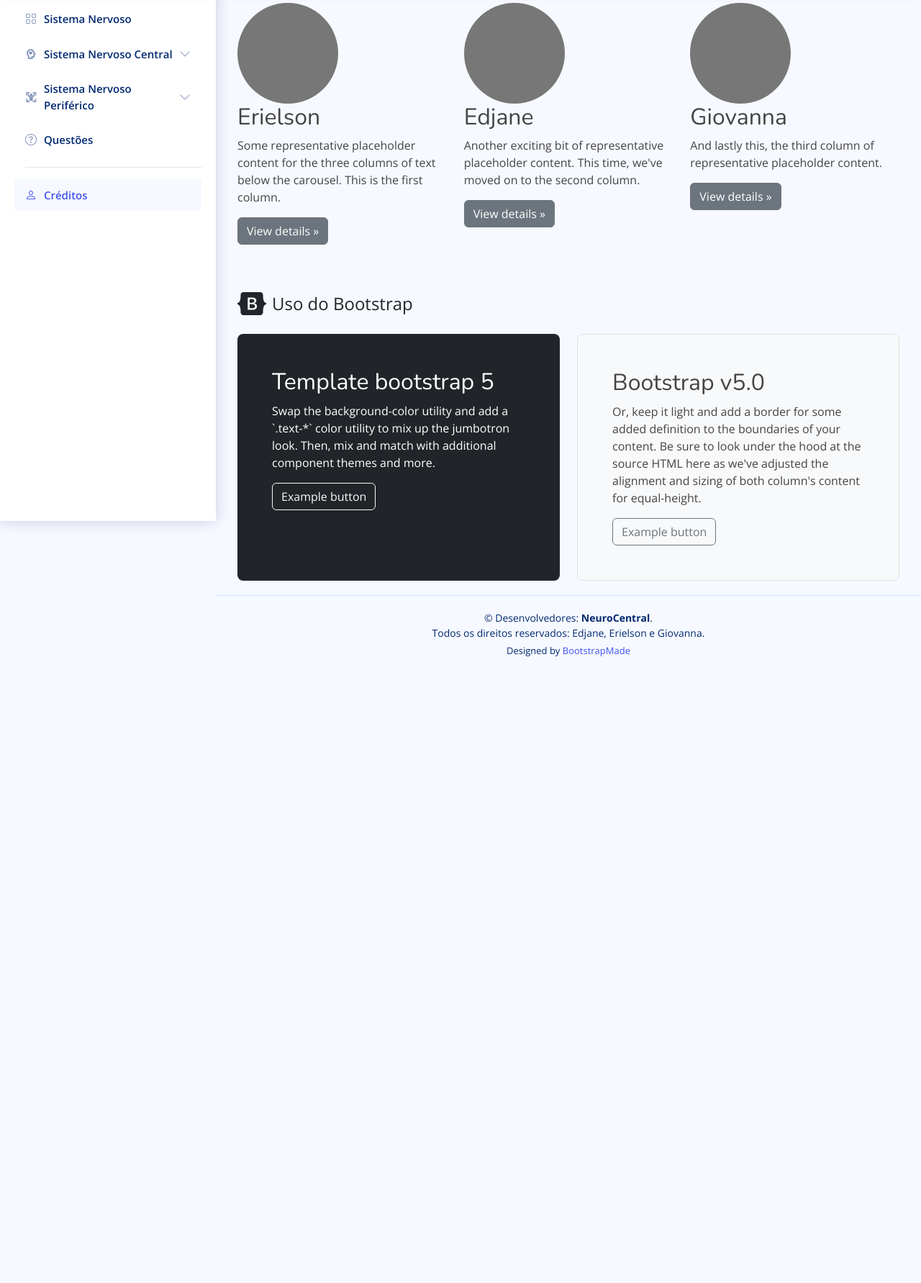
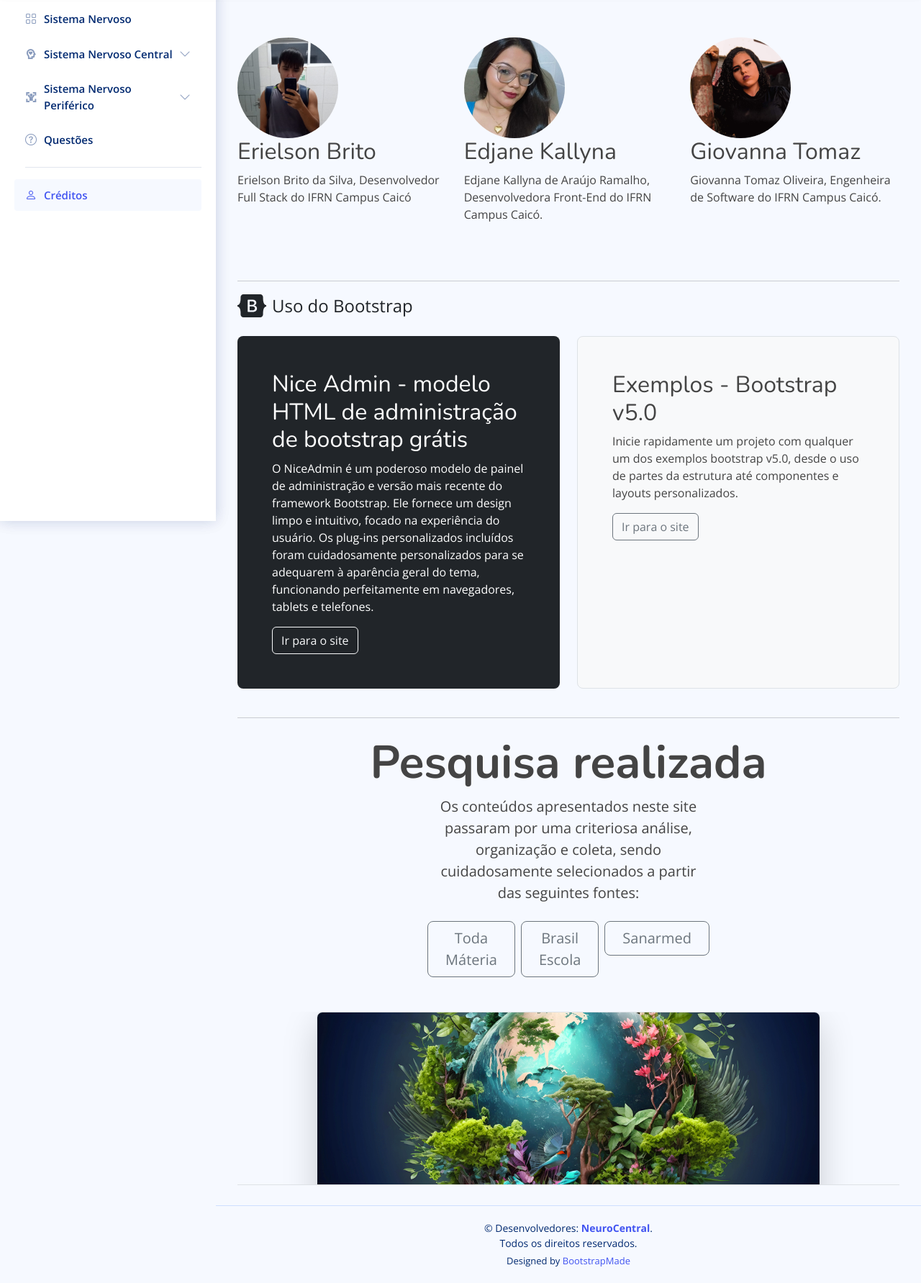
Before and after one commit to Eri-Silva/Etapa-02, a plain HTML site: page Implementação/creditos.html in a window 1280 px wide. Shown: the part 76-1859 px from the top of the page at 72% size. Before the commit the page ends 1010 px from the top, so only its background shows below. Drawn offline with nearby package versions, Linux system fonts and the light colour scheme.

Commit message:
Página de créditos end. Ícones end.

```diff
--- a/Implementação/creditos.html
+++ b/Implementação/creditos.html
@@ -61,7 +61,7 @@
 
       <li class="nav-item">
         <a class="nav-link collapsed" href="index.html">
-          <i class="bi bi-grid"></i>
+            <i class="bi bi-lightbulb"></i>
           <span>Sistema Nervoso</span>
         </a>
       </li><!-- End Dashboard Nav -->
@@ -281,7 +281,7 @@
       <li class="nav-heading"><hr></li>
 
       <li class="nav-item">
-        <a class="nav-link " href="questoes.html">
+        <a class="nav-link " href="creditos.html">
             <i class="bi bi-person"></i>
           <span>Créditos</span>
         </a>
@@ -336,34 +336,32 @@
   </aside>
 
   <main id="main" class="main">
+<br><br>
+    <div class="row">
 
-    <div class="row">
       <div class="col-lg-4">
-        <svg class="bd-placeholder-img rounded-circle" width="140" height="140" xmlns="http://www.w3.org/2000/svg" role="img" aria-label="Placeholder: 140x140" preserveAspectRatio="xMidYMid slice" focusable="false"><title>Placeholder</title><rect width="100%" height="100%" fill="#777"></rect><text x="50%" y="50%" fill="#777" dy=".3em">140x140</text></svg>
-
-        <h2>Erielson</h2>
-        <p>Some representative placeholder content for the three columns of text below the carousel. This is the first column.</p>
-        <p><a class="btn btn-secondary" href="#">View details »</a></p>
+        <img src="assets/img/eri.jpeg" alt="" class="bd-placeholder-img rounded-circle" width="140" height="140" role="img" aria-label="Placeholder: 140x140" preserveAspectRatio="xMidYMid slice" focusable="false">
+        <h2>Erielson Brito</h2>
+        <p>Erielson Brito da Silva, Desenvolvedor Full Stack do IFRN Campus Caicó</p>
       </div><!-- /.col-lg-4 -->
       <div class="col-lg-4">
-        <svg class="bd-placeholder-img rounded-circle" width="140" height="140" xmlns="http://www.w3.org/2000/svg" role="img" aria-label="Placeholder: 140x140" preserveAspectRatio="xMidYMid slice" focusable="false"><title>Placeholder</title><rect width="100%" height="100%" fill="#777"></rect><text x="50%" y="50%" fill="#777" dy=".3em">140x140</text></svg>
+        <img src="assets/img/edjane.jpeg" alt="" class="bd-placeholder-img rounded-circle" width="140" height="140" role="img" aria-label="Placeholder: 140x140" preserveAspectRatio="xMidYMid slice" focusable="false">
+        <!-- <svg class="bd-placeholder-img rounded-circle" width="140" height="140" xmlns="http://www.w3.org/2000/svg" role="img" aria-label="Placeholder: 140x140" preserveAspectRatio="xMidYMid slice" focusable="false"><title>Placeholder</title><rect width="100%" height="100%" fill="#777"></rect><text x="50%" y="50%" fill="#777" dy=".3em">140x140</text></svg> -->
 
-        <h2>Edjane</h2>
-        <p>Another exciting bit of representative placeholder content. This time, we've moved on to the second column.</p>
-        <p><a class="btn btn-secondary" href="#">View details »</a></p>
+        <h2>Edjane Kallyna</h2>
+        <p>Edjane Kallyna de Araújo Ramalho, Desenvolvedora Front-End do IFRN Campus Caicó.</p>
       </div><!-- /.col-lg-4 -->
       <div class="col-lg-4">
-        <svg class="bd-placeholder-img rounded-circle" width="140" height="140" xmlns="http://www.w3.org/2000/svg" role="img" aria-label="Placeholder: 140x140" preserveAspectRatio="xMidYMid slice" focusable="false"><title>Placeholder</title><rect width="100%" height="100%" fill="#777"></rect><text x="50%" y="50%" fill="#777" dy=".3em">140x140</text></svg>
+        <img src="assets/img/gio.jpeg" alt="" class="bd-placeholder-img rounded-circle" width="140" height="140" role="img" aria-label="Placeholder: 140x140" preserveAspectRatio="xMidYMid slice" focusable="false">
 
-        <h2>Giovanna</h2>
-        <p>And lastly this, the third column of representative placeholder content.</p>
-        <p><a class="btn btn-secondary" href="#">View details »</a></p>
+        <h2>Giovanna Tomaz</h2>
+        <p>Giovanna Tomaz Oliveira, Engenheira de Software do IFRN Campus Caicó.</p>
       </div><!-- /.col-lg-4 -->
     </div> <br> <br>
 
+<hr>
 
-
-      <a href="/" class="d-flex align-items-center text-dark text-decoration-none">
+      <a href="https://getbootstrap.com/" class="d-flex align-items-center text-dark text-decoration-none">
         <svg xmlns="http://www.w3.org/2000/svg" width="40" height="32" class="me-2" viewBox="0 0 118 94" role="img"><title>Bootstrap</title><path fill-rule="evenodd" clip-rule="evenodd" d="M24.509 0c-6.733 0-11.715 5.893-11.492 12.284.214 6.14-.064 14.092-2.066 20.577C8.943 39.365 5.547 43.485 0 44.014v5.972c5.547.529 8.943 4.649 10.951 11.153 2.002 6.485 2.28 14.437 2.066 20.577C12.794 88.106 17.776 94 24.51 94H93.5c6.733 0 11.714-5.893 11.491-12.284-.214-6.14.064-14.092 2.066-20.577 2.009-6.504 5.396-10.624 10.943-11.153v-5.972c-5.547-.529-8.934-4.649-10.943-11.153-2.002-6.484-2.28-14.437-2.066-20.577C105.214 5.894 100.233 0 93.5 0H24.508zM80 57.863C80 66.663 73.436 72 62.543 72H44a2 2 0 01-2-2V24a2 2 0 012-2h18.437c9.083 0 15.044 4.92 15.044 12.474 0 5.302-4.01 10.049-9.119 10.88v.277C75.317 46.394 80 51.21 80 57.863zM60.521 28.34H49.948v14.934h8.905c6.884 0 10.68-2.772 10.68-7.727 0-4.643-3.264-7.207-9.012-7.207zM49.948 49.2v16.458H60.91c7.167 0 10.964-2.876 10.964-8.281 0-5.406-3.903-8.178-11.425-8.178H49.948z" fill="currentColor"></path></svg>
        <span class="fs-4">Uso do Bootstrap</span>
        </a> <br>
@@ -371,19 +369,41 @@
       <div class="row align-items-md-stretch">
       <div class="col-md-6">
         <div class="h-100 p-5 text-white bg-dark rounded-3">
-          <h2>Template bootstrap 5</h2>
-          <p>Swap the background-color utility and add a `.text-*` color utility to mix up the jumbotron look. Then, mix and match with additional component themes and more.</p>
-          <button class="btn btn-outline-light" type="button">Example button</button>
+          <h2>Nice Admin - modelo HTML de administração de bootstrap grátis</h2>
+          <p>O NiceAdmin é um poderoso modelo de painel de administração e versão mais recente do framework Bootstrap.
+            Ele fornece um design limpo e intuitivo, focado na experiência do usuário. Os plug-ins personalizados incluídos foram cuidadosamente
+             personalizados para se adequarem à aparência geral do tema, funcionando perfeitamente em navegadores, tablets e telefones.</p>
+          <a href="https://bootstrapmade.com/nice-admin-bootstrap-admin-html-template/"><button class="btn btn-outline-light" type="button">Ir para o site</button></a>
         </div>
       </div>
       <div class="col-md-6">
         <div class="h-100 p-5 bg-light border rounded-3">
-          <h2>Bootstrap v5.0</h2>
-          <p>Or, keep it light and add a border for some added definition to the boundaries of your content. Be sure to look under the hood at the source HTML here as we've adjusted the alignment and sizing of both column's content for equal-height.</p>
-          <button class="btn btn-outline-secondary" type="button">Example button</button>
+          <h2>Exemplos - Bootstrap v5.0</h2>
+          <p>Inicie rapidamente um projeto com qualquer um dos exemplos bootstrap v5.0, desde o uso de partes da estrutura até componentes e layouts personalizados.</p>
+          <a href="https://getbootstrap.com/docs/5.0/examples/"><button class="btn btn-outline-secondary" type="button">Ir para o site</button></a>
         </div>
       </div>
     </div>
+
+    <br>
+    <hr>
+
+    <div class="px-1 pt-2 my-2 text-center border-bottom">
+        <h1 class="display-3 fw-bold">Pesquisa realizada</h1>
+        <div class="col-lg-5 mx-auto">
+          <p class="lead mb-4">Os conteúdos apresentados neste site passaram por uma criteriosa análise, organização e coleta, sendo cuidadosamente selecionados a partir das seguintes fontes:</p>
+          <div class="d-grid gap-2 d-sm-flex justify-content-sm-center mb-5">
+            <a href="https://www.todamateria.com.br/sistema-nervoso/ "><button type="button" class="btn btn-outline-secondary btn-lg px-4">Toda Máteria</button></a>
+            <a href="https://exercicios.brasilescola.uol.com.br/exercicios-biologia/exercicios-sobre-sistema-nervoso.htm#questao-1 "><button type="button" class="btn btn-outline-secondary btn-lg px-4">Brasil Escola</button></a>
+            <a href="https://www.sanarmed.com/resumo-sobre-sistema-nervoso-periferico"><button type="button" class="btn btn-outline-secondary btn-lg px-4">Sanarmed</button></a>
+          </div>
+        </div>
+        <div class="overflow-hidden" style="max-height: 30vh;">
+          <div class="container px-5">
+            <img src="assets/img/biologia.jpg" class="img-fluid border rounded-3 shadow-lg mb-4" alt="Example image" width="700" height="500" loading="lazy">
+          </div>
+        </div>
+      </div>
 
 
   </main><!-- End #main -->
@@ -391,9 +411,9 @@
   <!-- ======= Footer ======= -->
   <footer id="footer" class="footer">
     <div class="copyright">
-      &copy; Desenvolvedores: <strong><span>NeuroCentral</span></strong>.
+      &copy; Desenvolvedores: <strong><span><a href="creditos.html">NeuroCentral</a></span></strong>.
       <br>
-      Todos os direitos reservados: Edjane, Erielson e Giovanna.
+      Todos os direitos reservados.
     </div>
     <div class="credits">
       <!-- All the links in the footer should remain intact. -->
```
Also changed, not shown: Implementação/cerebelo.html (+7 -7 lines), Implementação/cerebro.html (+8 -7 lines), Implementação/encefalo.html (+10 -9 lines), Implementação/ganglios.html (+7 -7 lines), Implementação/index.html (+15 -13 lines), Implementação/medulaespinhal.html (+7 -7 lines), Implementação/meninges.html (+7 -7 lines), Implementação/nervos.html (+7 -7 lines), Implementação/questoes.html (+7 -7 lines), Implementação/sistemanervosocentral.html (+9 -7 lines), Implementação/sistemanervosoperiferico.html (+7 -7 lines), Implementação/troncoencefalico.html (+7 -7 lines), Implementação/assets/img/biologia.jpg (added), Implementação/assets/img/edjane.jpeg (added), 2 more files.
